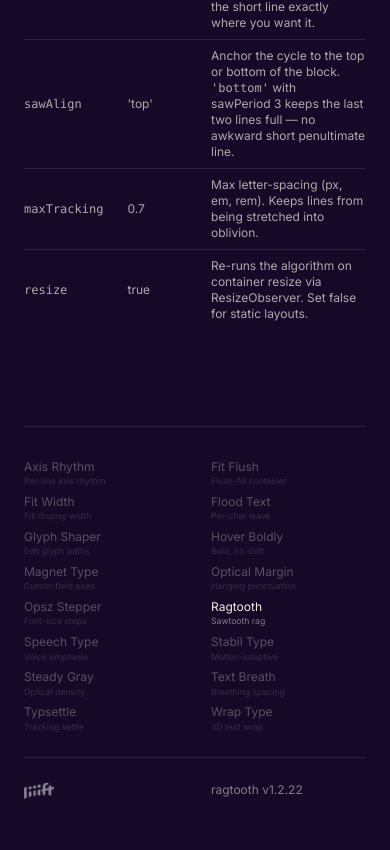
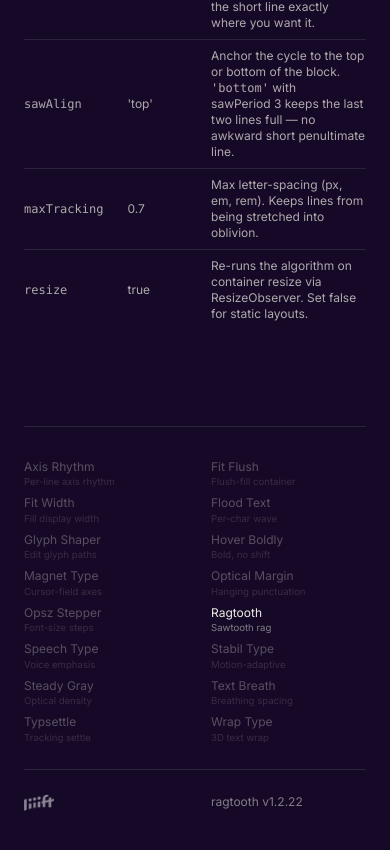
Before and after one commit to over-punch/Ragtooth, a Next.js app in the folder site/: page / in a window 390 px wide. Shown: the part 3172-4022 px from the top of the page. Built offline with nearby package versions, Linux system fonts and the light colour scheme.

Commit message:
Sync shared site-kit files

```diff
--- a/site/src/components/ToolDirectory.tsx
+++ b/site/src/components/ToolDirectory.tsx
@@ -28,7 +28,7 @@
 					<>
 						<span>{tool.name}</span>
 						<span className="hidden sm:block" style={{ fontSize: '0.72em', opacity: 0.5, marginTop: '0.18em' }}>{tool.desc}</span>
-						<span className="sm:hidden" style={{ fontSize: '0.72em', opacity: 0.5, marginTop: '0.18em' }}>{tool.short}</span>
+						<span className="sm:hidden" style={{ fontSize: '0.8em', opacity: 0.5, marginTop: '0.18em' }}>{tool.short}</span>
 					</>
 				)
 				return tool.id === current ? (
```
